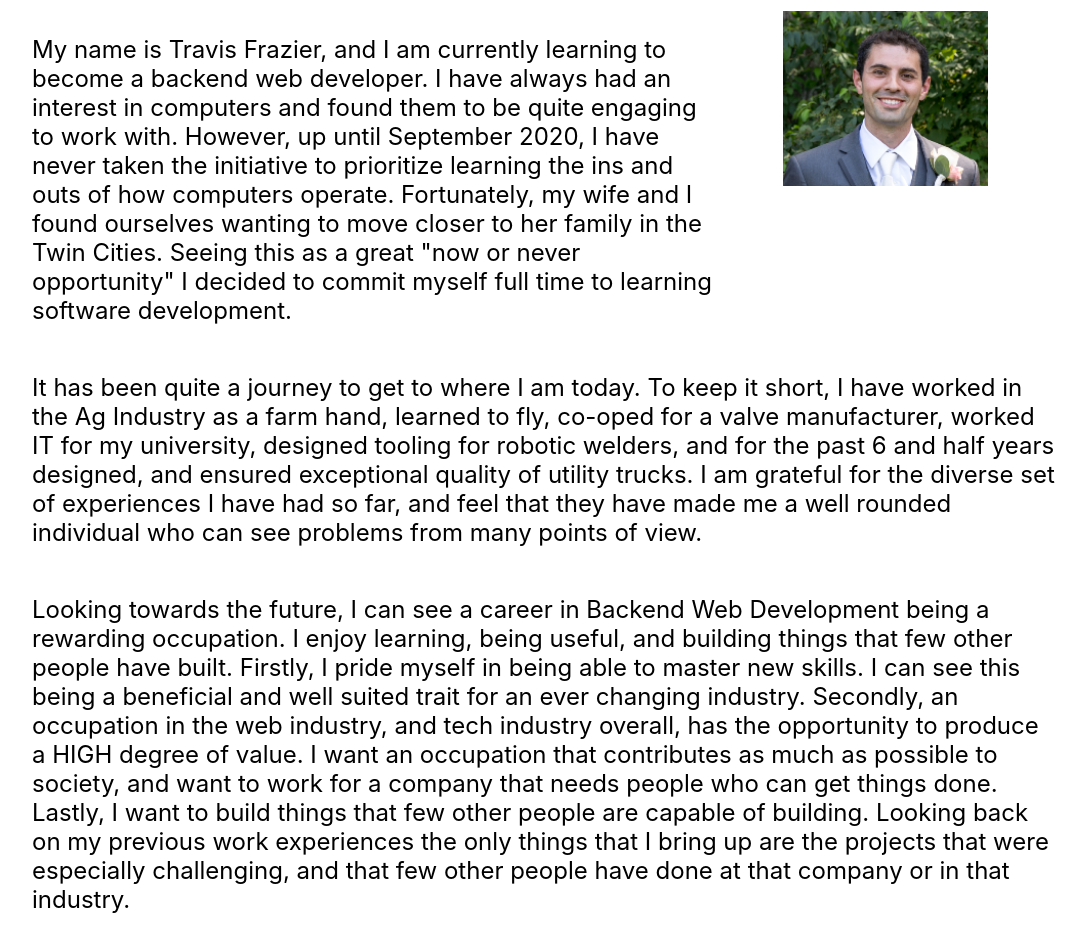
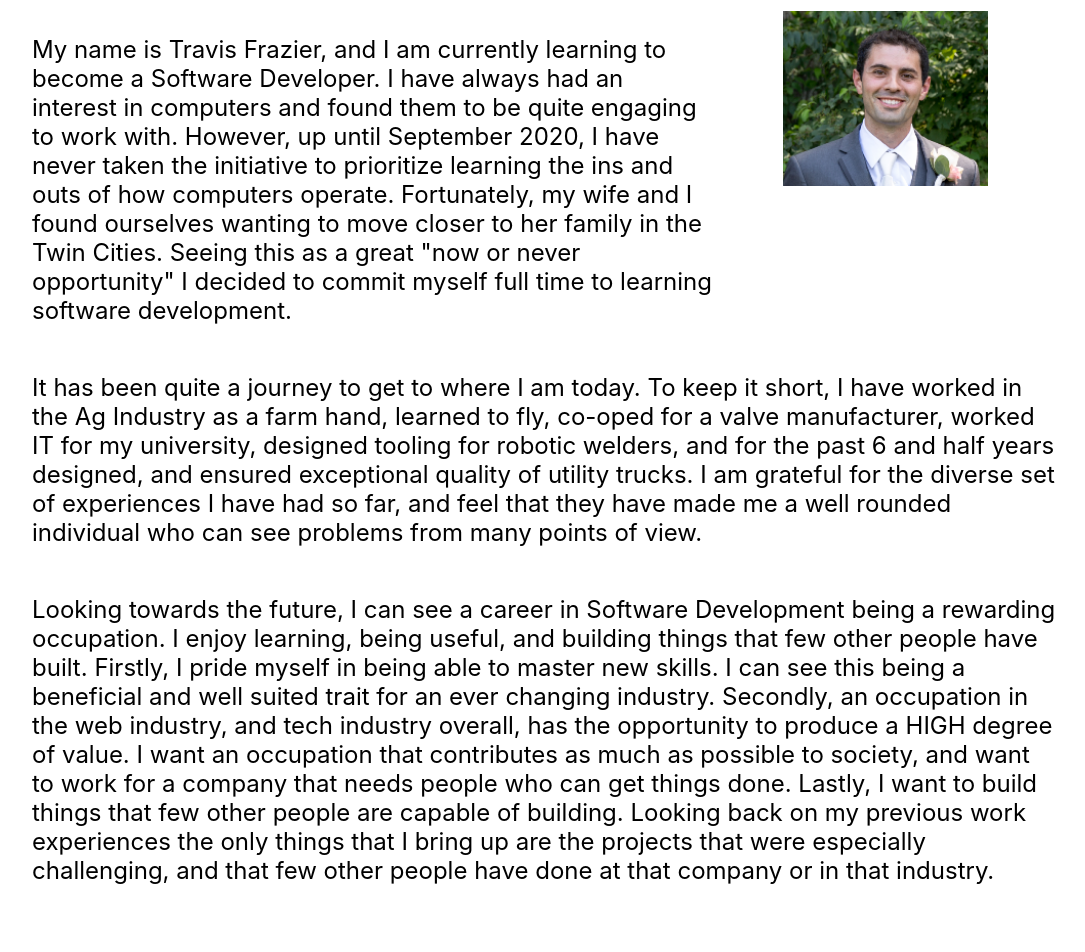
Before and after one commit to travisfraz/Project-10-Website-Portfolio, a React (Create React App) app: page /#/ in a window 1280 px wide. Shown: the part 250-1202 px from the top of the page, without its empty margins (96-1181 px from the left). Built offline with nearby package versions, Linux system fonts and the light colour scheme.

Commit message:
about touch up

```diff
--- a/src/App/components/about/AboutPage.js
+++ b/src/App/components/about/AboutPage.js
@@ -9,7 +9,7 @@ export default function AboutPage() {
             <h1 className={style.aboutTitle}>Travis' Story</h1>
             <section className={style.splitSection}>
                 <p className={style.column2Third}>
-                    My name is Travis Frazier, and I am currently learning to become a backend web developer.
+                    My name is Travis Frazier, and I am currently learning to become a Software Developer.
                      I have always had an interest in computers and found them to be quite engaging to work with.
                      However, up until September 2020, I have never taken the initiative to prioritize learning the ins and outs
                      of how computers operate.  Fortunately, my wife and I found ourselves
@@ -31,7 +31,7 @@ export default function AboutPage() {
             </section>
             <section>
                 <p>
-                    Looking towards the future, I can see a career in Backend Web Development being a rewarding occupation. I enjoy learning, being useful,
+                    Looking towards the future, I can see a career in Software Development being a rewarding occupation. I enjoy learning, being useful,
                      and building things that few other people have built.
                      Firstly, I pride myself in being able to master new skills. I can see this being a beneficial and well suited trait for an ever changing industry.
                      Secondly, an occupation in the web industry, and tech industry overall, has the opportunity to produce a HIGH degree of value. I want an occupation that contributes as much
```
